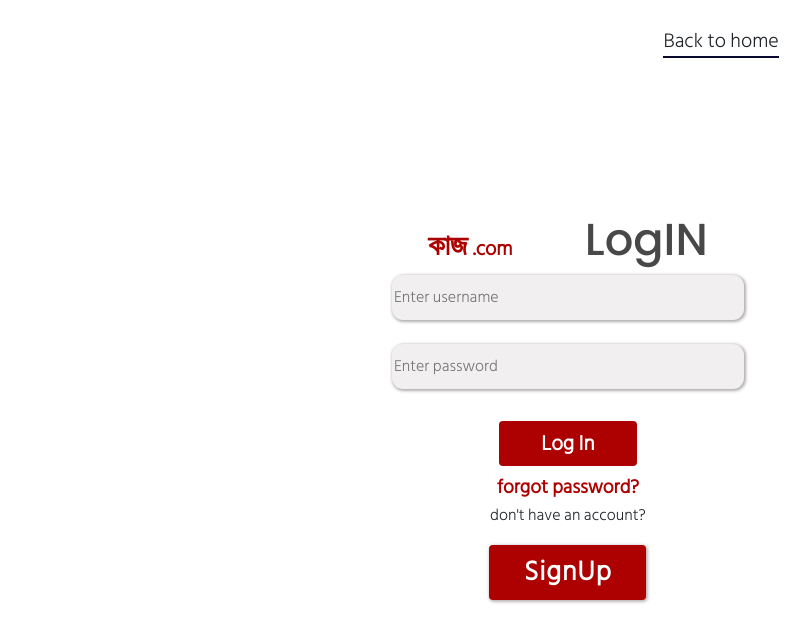
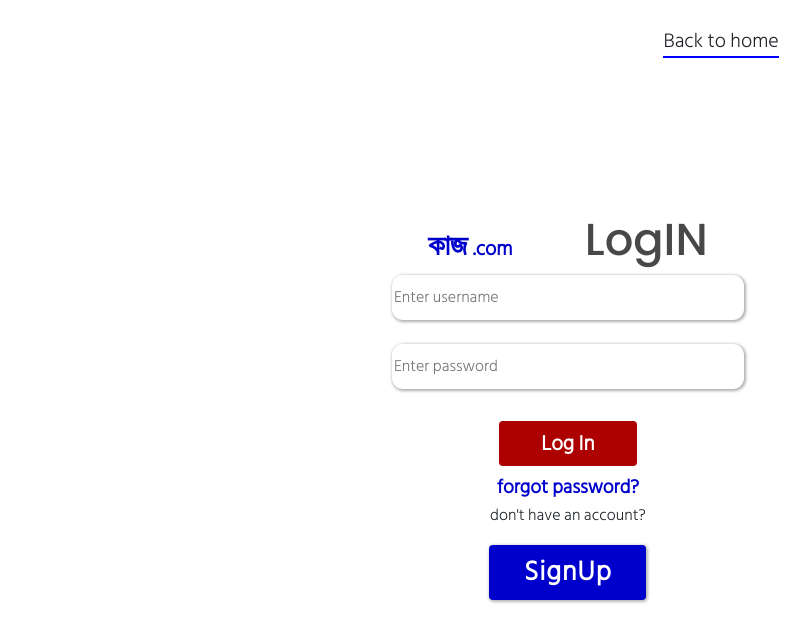
Before and after one commit to kaajj/kaajj.github.io, a website: page login.html in a window 1280 px wide. Shown: the full height of the page, 399-1209 px from the left. Drawn offline with nearby package versions, Linux system fonts and the light colour scheme.

Commit message:
blue update

```diff
--- a/css/signup-freelancer.css
+++ b/css/signup-freelancer.css
@@ -12,7 +12,7 @@
     width: 22rem;
     height: 2.8rem;
     border: none;
-    background: #f1efef;
+    background:  ;
     border-radius: 11px;
     box-shadow: 1px 1px 3px 1px #a5a0a0d9;
 }
@@ -22,7 +22,7 @@ h4.sign-text.d-inline-block {
     color: #181717c9;
 }
 .name, .sign-text {
-    color: #AD0000;
+    color: #0000cc;
     font-family: 'Poppins';
 }
 h5.name.d-inline-block {
@@ -33,7 +33,7 @@ h5.name.d-inline-block {
     margin-top: -2%;
 }
 button.btn {
-    background: #AD0000;
+    background: #0000cc;
     color: white;
     font-size: 1.5rem;
     letter-spacing: 1px;
@@ -44,7 +44,7 @@ button.btn {
 }
 a.d-block.forgot-pass {
     text-decoration: none;
-    color: #ae0000;
+    color: #0000cc;
     font-size: 1.2rem;
     font-weight: 600;
 }
@@ -57,5 +57,5 @@ a.text-dark.text-decoration-none.home {
     position: absolute;
     margin-top: 2%;
     font-size: 20px;
-    border-bottom: 2px solid #0a0a30;
+    border-bottom: 2px solid #0000ff;
 }
```
